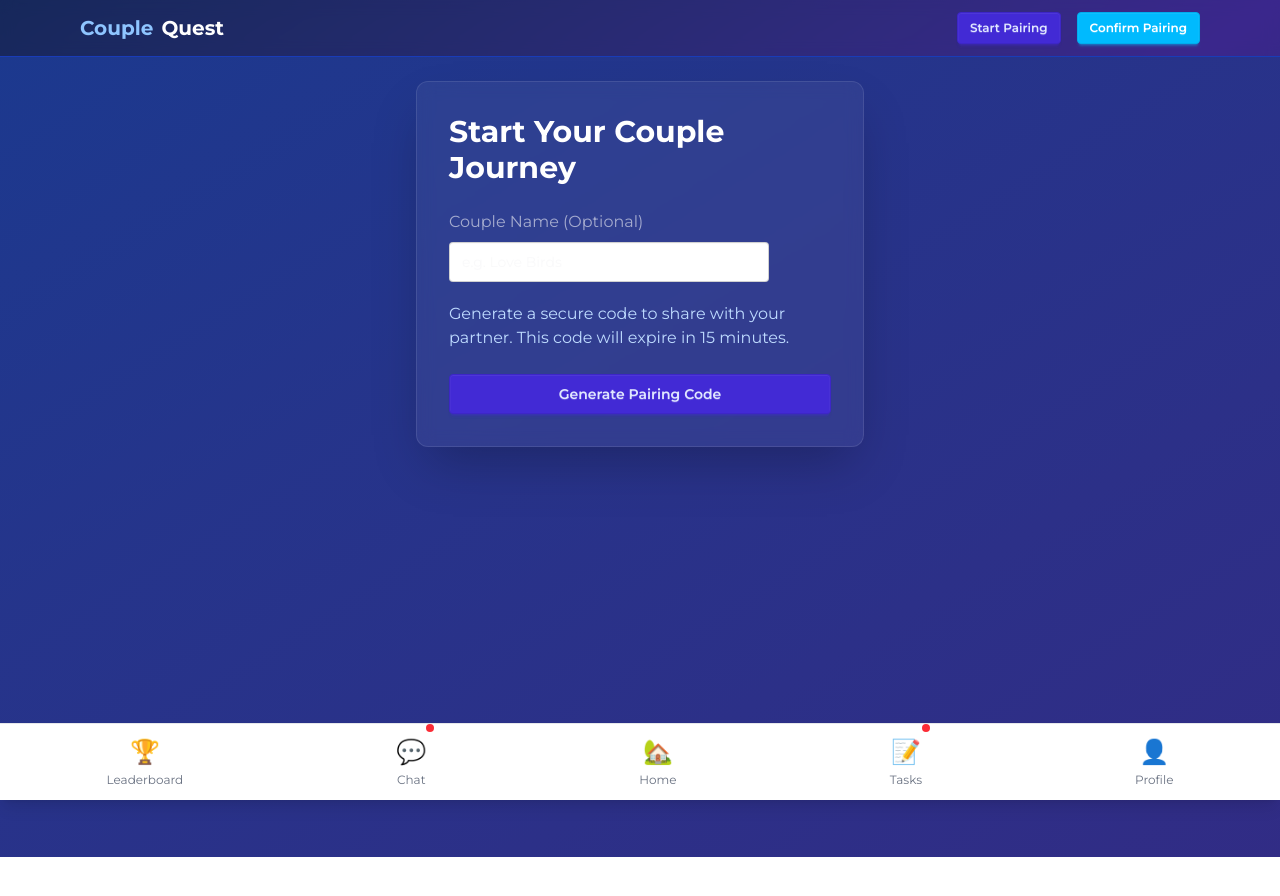
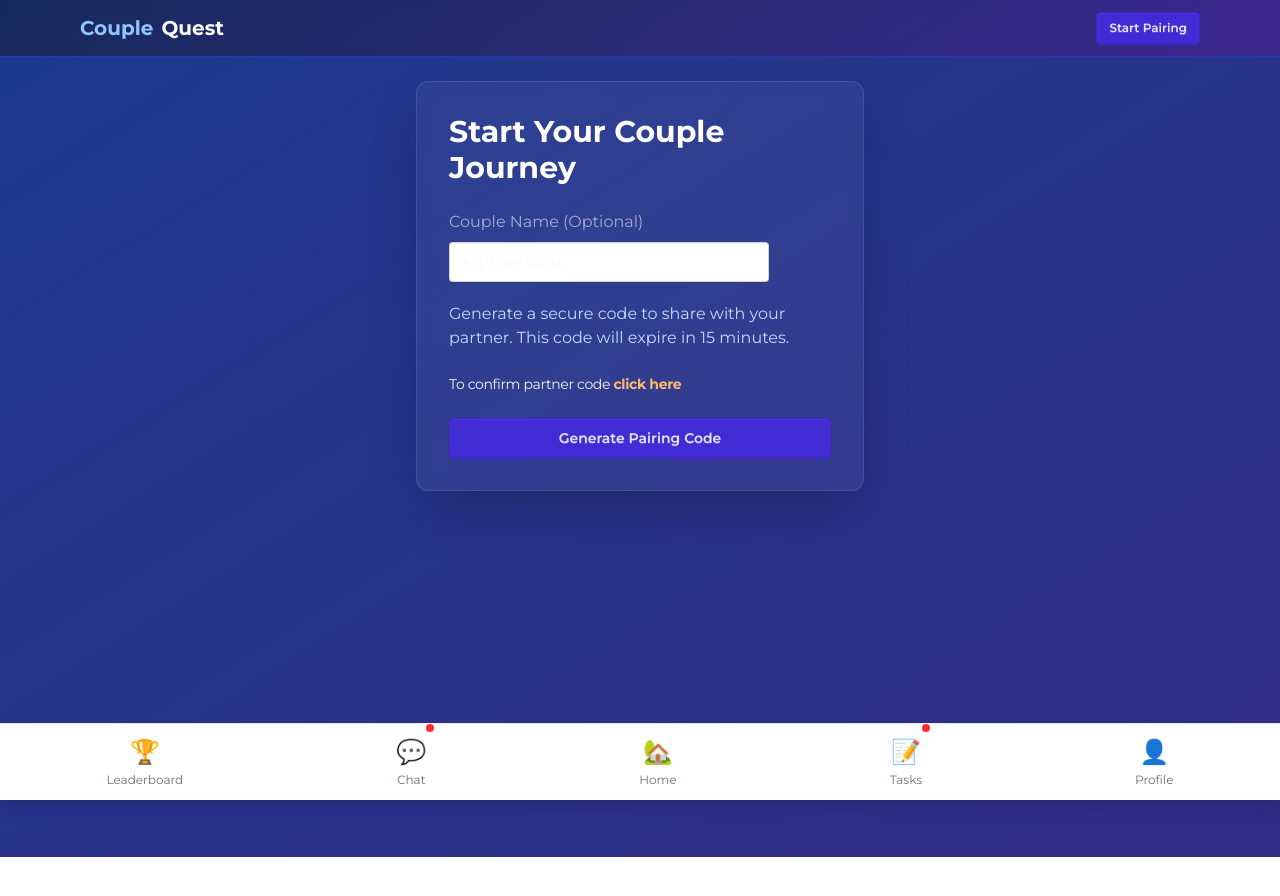
Before and after one commit to officialryder1/coupleQuest-frontend, a SvelteKit app: page /pairing in a window 1280 px wide. Built offline with nearby package versions, Linux system fonts and the light colour scheme; no server answers.

Commit message:
little fixes

```diff
--- a/src/lib/components/Nav.svelte
+++ b/src/lib/components/Nav.svelte
@@ -4,13 +4,15 @@
 
   let isPaired = false;
   export let showTitle = true
+  let page = 'pairing'
 
   onMount(async () => {
     const status = await checkPairingStatus();
     isPaired = status.is_paired;
+    if(window.location.pathname == '/pairing'){
+      page = 'confirm'
+    }
 
-
-    console.log(window.location.pathname)
   });
 
 </script>
@@ -32,11 +34,8 @@
         + Create New Task
         </a>
       {:else}
-        <a href="/pairing" class="btn btn-sm btn-primary">
+        <a href="/{page}" class="btn btn-sm btn-primary">
           Start Pairing
-        </a>
-        <a href="/confirm" class="btn btn-sm btn-info text-white">
-          Confirm Pairing
         </a>
       {/if}
     </div>
--- a/src/routes/(dashboard)/pairing/+page.svelte
+++ b/src/routes/(dashboard)/pairing/+page.svelte
@@ -132,6 +132,11 @@
           </div>
         {/if}
 
+        <div>
+
+          <p class="text-sm tracking-tight"> To confirm partner code <a href="/confirm" class="text-orange-300 font-bold">click here</a></p>
+        </div>
+
         <button
           on:click={generateCode}
           class="btn btn-primary w-full"
```
